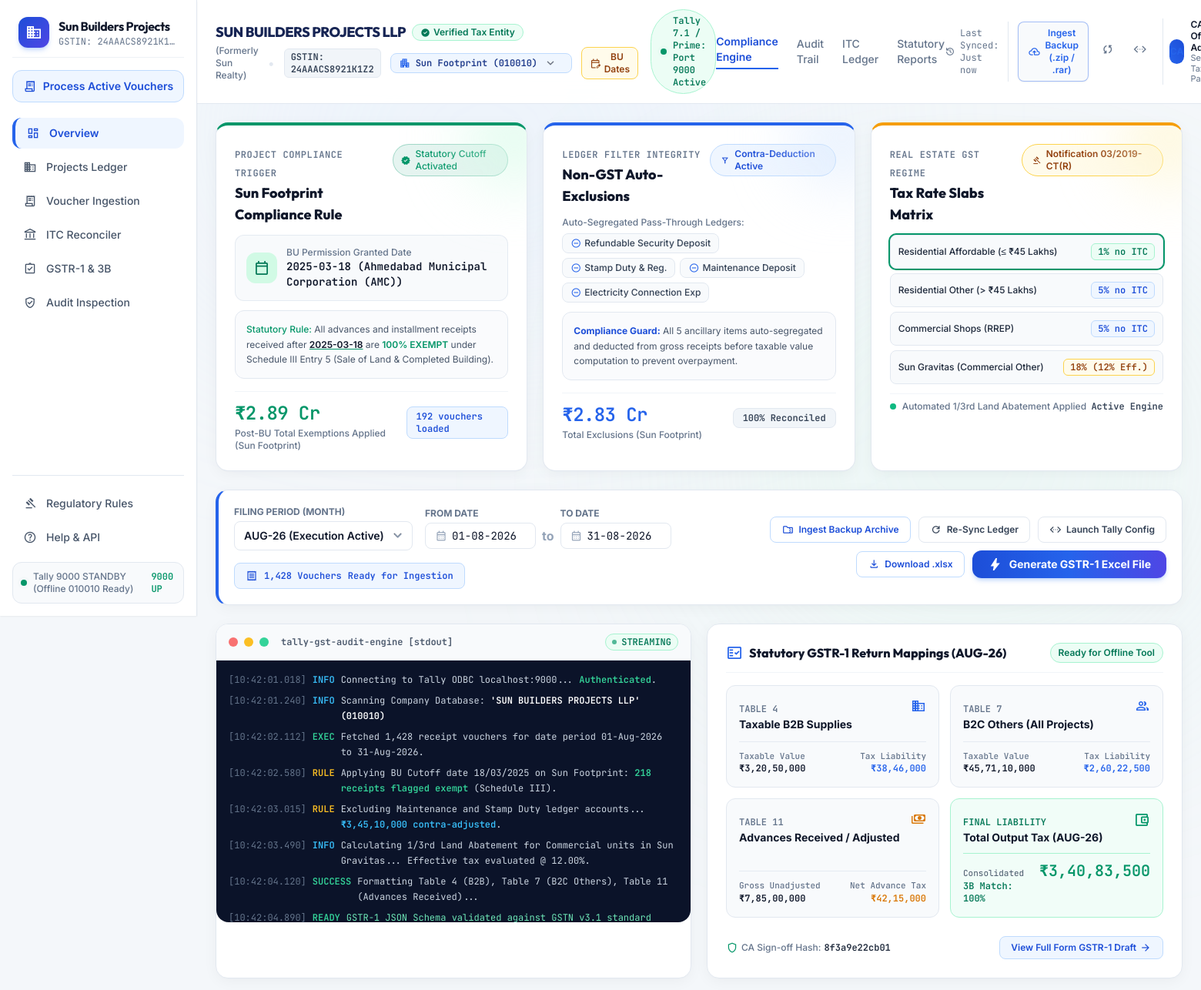
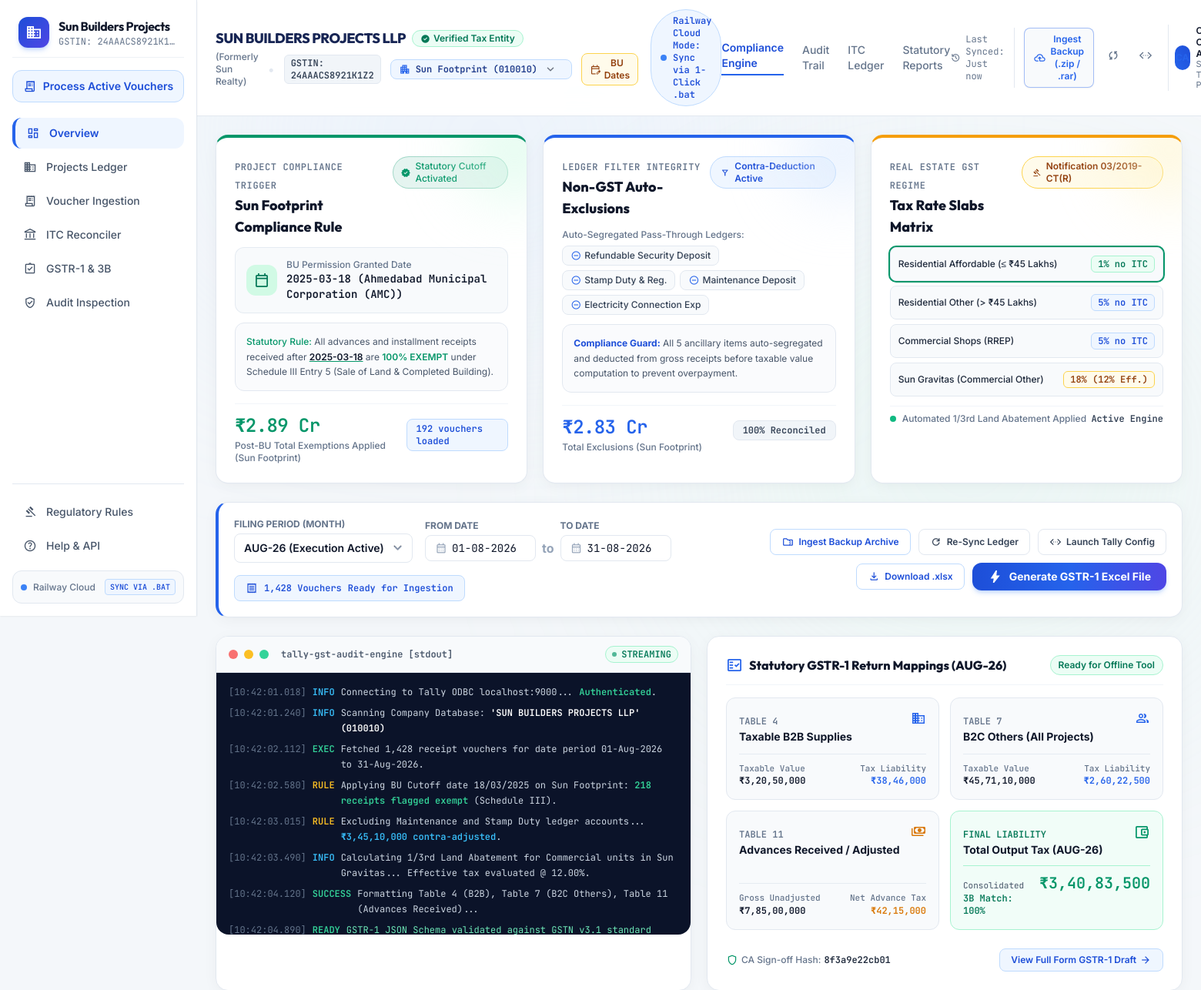
Before and after one commit to jayant1345/sun_builders, a Flask app: page / in a window 1560 px wide; the page is wider, and only the part inside the window is pictured. Shown: the top 1286 px of that part at 77% size. Run offline with Flask 3, Linux system fonts and the light colour scheme; data that the repository does not hold is empty; some libraries are stand-ins or nearby versions.

Commit message:
Fix dynamic Tally 9000 status indicators and clarify Cloud vs Local mode

```diff
--- a/server.py
+++ b/server.py
@@ -49,6 +49,7 @@ def index():
 
 @app.route("/api/status", methods=["GET"])
 def api_status():
+    is_cloud = bool(os.environ.get("RAILWAY_ENVIRONMENT") or os.environ.get("RAILWAY_STATIC_URL") or os.environ.get("DYNO") or os.environ.get("RENDER") or (os.environ.get("PORT") and not os.path.exists(r"C:\Windows")))
     client = TallyClient()
     connected = client.is_connected()
     mgr = TallyManager(BASE_DIR)
@@ -60,6 +61,7 @@ def api_status():
     has_010010 = os.path.exists(os.path.join(BASE_DIR, "data", "010010"))
 
     return jsonify({
+        "is_cloud": is_cloud,
         "tally_connected": connected,
         "tally_port": 9000,
         "loaded_companies": companies,
@@ -336,17 +338,29 @@ def api_tally_sync_live():
     3. Formats them with unit numbers, deduction offsets, and statutory BU rules.
     4. Persists to database and syncs to cloud.
     """
+    is_cloud = bool(os.environ.get("RAILWAY_ENVIRONMENT") or os.environ.get("RAILWAY_STATIC_URL") or os.environ.get("DYNO") or os.environ.get("RENDER") or (os.environ.get("PORT") and not os.path.exists(r"C:\Windows")))
     client = TallyClient()
     connected = client.is_connected()
 
     if not connected:
-        return jsonify({
-            "status": "offline",
-            "connected": False,
-            "message": "Local Tally 7.1 is not responding on Port 9000.",
-            "suggestion": "Please ensure Tally 7.1 is open on your PC and your company is loaded.",
-            "download_url": "/api/download/Sun_Tally_Sync.bat"
-        })
+        if is_cloud:
+            return jsonify({
+                "status": "cloud_mode",
+                "connected": False,
+                "is_cloud": True,
+                "message": "Cloud Mode: This dashboard is hosted on Railway Cloud, so it cannot directly query Port 9000 on your local PC across the internet.",
+                "suggestion": "Please double-click 'Sun_Tally_Sync.bat' on your PC (or click the Download button below). It connects to your local Tally (Port 9000) and securely uploads all vouchers here.",
+                "download_url": "/api/download/Sun_Tally_Sync.bat"
+            })
+        else:
+            return jsonify({
+                "status": "offline",
+                "connected": False,
+                "is_cloud": False,
+                "message": "Local Tally is not responding on Port 9000.",
+                "suggestion": "Please ensure Tally 7.1 / Prime is open on your PC and your company is loaded.",
+                "download_url": "/api/download/Sun_Tally_Sync.bat"
+            })
 
     companies = client.get_loaded_companies()
     if not companies:
--- a/static/js/app.js
+++ b/static/js/app.js
@@ -5,9 +5,101 @@ async function checkStatus() {
         const resp = await fetch('/api/status');
         const data = await resp.json();
         console.log('Tally & Database Status:', data);
+
+        const sidebarPing = document.getElementById('sidebar-tally-ping');
+        const sidebarDot = document.getElementById('sidebar-tally-dot');
         const tallyStatusElem = document.getElementById('tally-status-text');
-        if (tallyStatusElem) {
-            tallyStatusElem.textContent = data.tally_connected ? 'Tally 9000 CONNECTED' : 'Tally 9000 STANDBY (Offline 010010 Ready)';
+        const tallyPortBadge = document.getElementById('tally-port-badge');
+
+        const headerBadge = document.getElementById('header-tally-badge');
+        const headerPing = document.getElementById('header-tally-ping');
+        const headerDot = document.getElementById('header-tally-dot');
+        const headerText = document.getElementById('header-tally-text');
+
+        if (data.is_cloud) {
+            // Running on Railway Cloud: explain that local PC needs the 1-click connector
+            if (tallyStatusElem) tallyStatusElem.textContent = 'Railway Cloud';
+            if (tallyPortBadge) {
+                tallyPortBadge.textContent = 'SYNC VIA .BAT';
+                tallyPortBadge.className = 'font-mono text-[10px] text-blue-700 font-bold bg-blue-50 px-1.5 py-0.5 rounded border border-blue-200';
+            }
+            if (sidebarDot) sidebarDot.className = 'relative inline-flex rounded-full h-2 w-2 bg-blue-500';
+            if (sidebarPing) sidebarPing.classList.add('hidden');
+
+            if (headerBadge) {
+                headerBadge.className = 'hidden xl:flex items-center gap-2 px-3 py-1.5 rounded-full bg-blue-50 border border-blue-200 text-blue-800';
+            }
+            if (headerText) {
+                headerText.textContent = 'Railway Cloud Mode: Sync via 1-Click .bat';
+                headerText.className = 'font-mono text-xs text-blue-700 font-semibold';
+            }
+            if (headerDot) headerDot.className = 'relative inline-flex rounded-full h-2 w-2 bg-blue-500';
+            if (headerPing) headerPing.classList.add('hidden');
+
+        } else if (data.tally_connected) {
+            // Running locally with Tally port 9000 active!
+            const comp = (data.loaded_companies && data.loaded_companies.length > 0) ? data.loaded_companies[0] : null;
+            if (comp) {
+                if (tallyStatusElem) tallyStatusElem.textContent = 'Tally 7.1 / Prime';
+                if (tallyPortBadge) {
+                    tallyPortBadge.textContent = 'PORT 9000 LIVE';
+                    tallyPortBadge.className = 'font-mono text-xs text-emerald-700 font-bold';
+                }
+                if (sidebarDot) sidebarDot.className = 'relative inline-flex rounded-full h-2 w-2 bg-emerald-500';
+                if (sidebarPing) {
+                    sidebarPing.className = 'animate-ping absolute inline-flex h-full w-full rounded-full bg-emerald-400 opacity-75';
+                    sidebarPing.classList.remove('hidden');
+                }
+                if (headerBadge) {
+                    headerBadge.className = 'hidden xl:flex items-center gap-2 px-3 py-1.5 rounded-full bg-emerald-50 border border-emerald-200 text-emerald-800';
+                }
+                if (headerText) {
+                    headerText.textContent = `Tally 9000: ${comp}`;
+                    headerText.className = 'font-mono text-xs text-emerald-700 font-semibold';
+                }
+                if (headerDot) headerDot.className = 'relative inline-flex rounded-full h-2 w-2 bg-emerald-500';
+                if (headerPing) {
+                    headerPing.className = 'animate-ping absolute inline-flex h-full w-full rounded-full bg-emerald-400 opacity-75';
+                    headerPing.classList.remove('hidden');
+                }
+            } else {
+                if (tallyStatusElem) tallyStatusElem.textContent = 'Tally 9000 (No Co.)';
+                if (tallyPortBadge) {
+                    tallyPortBadge.textContent = 'SELECT COMPANY';
+                    tallyPortBadge.className = 'font-mono text-[10px] text-amber-700 font-bold bg-amber-50 px-1.5 py-0.5 rounded border border-amber-200';
+                }
+                if (sidebarDot) sidebarDot.className = 'relative inline-flex rounded-full h-2 w-2 bg-amber-500';
+                if (sidebarPing) sidebarPing.classList.add('hidden');
+
+                if (headerBadge) {
+                    headerBadge.className = 'hidden xl:flex items-center gap-2 px-3 py-1.5 rounded-full bg-amber-50 border border-amber-200 text-amber-800';
+                }
+                if (headerText) {
+                    headerText.textContent = 'Tally Port 9000 Open: Please Open Company in Tally';
+                    headerText.className = 'font-mono text-xs text-amber-800 font-semibold';
+                }
+                if (headerDot) headerDot.className = 'relative inline-flex rounded-full h-2 w-2 bg-amber-500';
+                if (headerPing) headerPing.classList.add('hidden');
+            }
+        } else {
+            // Local but Tally is closed
+            if (tallyStatusElem) tallyStatusElem.textContent = 'Tally Service';
+            if (tallyPortBadge) {
+                tallyPortBadge.textContent = 'OFFLINE (9000)';
+                tallyPortBadge.className = 'font-mono text-[10px] text-slate-500 font-bold bg-slate-100 px-1.5 py-0.5 rounded';
+            }
+            if (sidebarDot) sidebarDot.className = 'relative inline-flex rounded-full h-2 w-2 bg-slate-400';
+            if (sidebarPing) sidebarPing.classList.add('hidden');
+
+            if (headerBadge) {
+                headerBadge.className = 'hidden xl:flex items-center gap-2 px-3 py-1.5 rounded-full bg-slate-100 border border-slate-200 text-slate-600';
+            }
+            if (headerText) {
+                headerText.textContent = 'Tally 7.1: Standby (Port 9000)';
+                headerText.className = 'font-mono text-xs text-slate-600 font-semibold';
+            }
+            if (headerDot) headerDot.className = 'relative inline-flex rounded-full h-2 w-2 bg-slate-400';
+            if (headerPing) headerPing.classList.add('hidden');
         }
     } catch (e) {
         console.warn('Status check warning:', e);
--- a/templates/index.html
+++ b/templates/index.html
@@ -189,15 +189,15 @@
       </a>
 
       <!-- System Health Indicator -->
-      <div class="mt-2 p-2.5 rounded-xl bg-slate-50 border border-outline-variant flex items-center justify-between">
+      <div id="sidebar-tally-pill" class="mt-2 p-2.5 rounded-xl bg-slate-50 border border-slate-200 flex items-center justify-between transition-colors">
         <div class="flex items-center gap-2">
           <span class="relative flex h-2 w-2">
-            <span class="animate-ping absolute inline-flex h-full w-full rounded-full bg-secondary opacity-75"></span>
-            <span class="relative inline-flex rounded-full h-2 w-2 bg-secondary"></span>
+            <span id="sidebar-tally-ping" class="hidden animate-ping absolute inline-flex h-full w-full rounded-full bg-slate-400 opacity-75"></span>
+            <span id="sidebar-tally-dot" class="relative inline-flex rounded-full h-2 w-2 bg-slate-400"></span>
           </span>
           <span class="text-xs text-on-surface-variant font-medium" id="tally-status-text">Tally Service</span>
         </div>
-        <span class="font-mono text-xs text-secondary font-bold">9000 UP</span>
+        <span id="tally-port-badge" class="font-mono text-xs text-slate-500 font-bold">CHECKING...</span>
       </div>
     </div>
   </aside>
@@ -240,12 +240,12 @@
             </button>
           </div>
         </div>
-        <div class="hidden xl:flex items-center gap-2 px-3 py-1.5 rounded-full bg-emerald-50 border border-emerald-200 text-emerald-800">
+        <div id="header-tally-badge" class="hidden xl:flex items-center gap-2 px-3 py-1.5 rounded-full bg-slate-100 border border-slate-200 text-slate-700 transition-colors">
           <span class="relative flex h-2 w-2">
-            <span class="animate-ping absolute inline-flex h-full w-full rounded-full bg-emerald-500 opacity-75"></span>
-            <span class="relative inline-flex rounded-full h-2 w-2 bg-emerald-600"></span>
+            <span id="header-tally-ping" class="hidden animate-ping absolute inline-flex h-full w-full rounded-full bg-slate-400 opacity-75"></span>
+            <span id="header-tally-dot" class="relative inline-flex rounded-full h-2 w-2 bg-slate-400"></span>
           </span>
-          <span class="font-mono text-xs text-emerald-700 font-semibold">Tally 7.1 / Prime: Port 9000 Active</span>
+          <span id="header-tally-text" class="font-mono text-xs text-slate-600 font-semibold">Tally 7.1: Standby</span>
         </div>
       </div>
 
```
Also changed, not shown: core/tally_client.py (+24 -18 lines), tally_sync_agent.py (+2 -10 lines), 2 other files.
